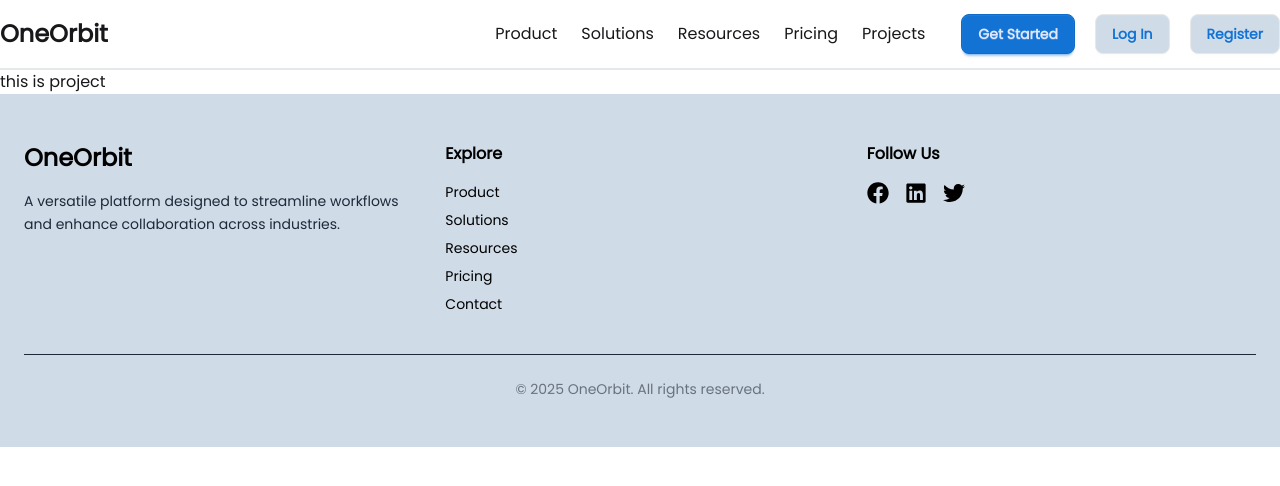
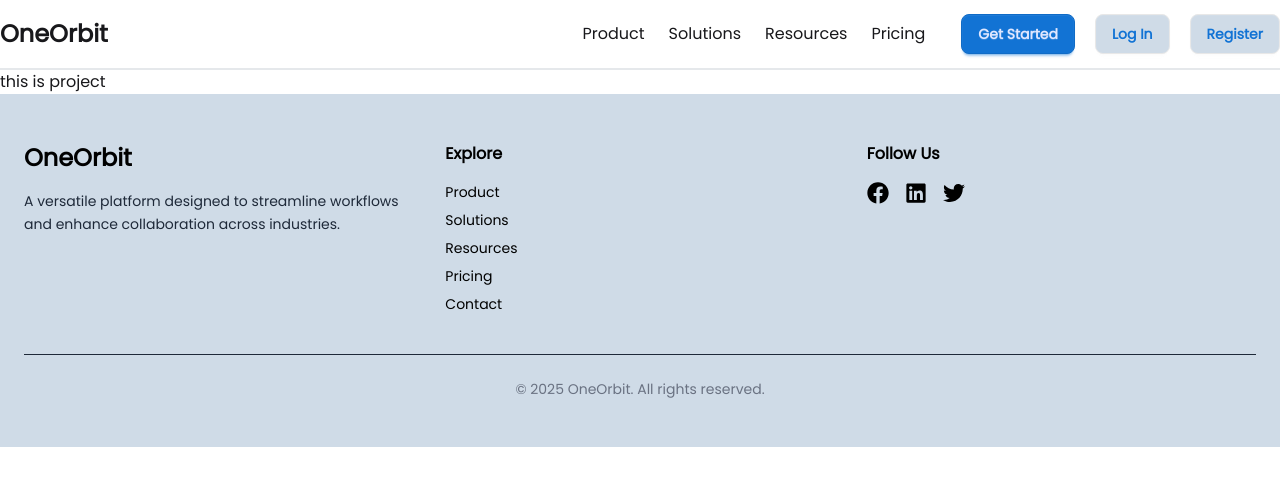
Before and after one commit to swajannaimur/One-Orbit, a Next.js app: page /projects in a window 1280 px wide. Shown: the top 486 px of the page. Built offline with nearby package versions, Linux system fonts and the light colour scheme.

Commit message:
Deleted Projects

```diff
--- a/src/components/common/Navbar.jsx
+++ b/src/components/common/Navbar.jsx
@@ -16,9 +16,7 @@ export default function Navbar() {
       <li>
         <Link href="/pricing">Pricing</Link>
       </li>
-      <li>
-        <Link href="/projects">Projects</Link>
-      </li>
+
     </>
   );
   return (
```
